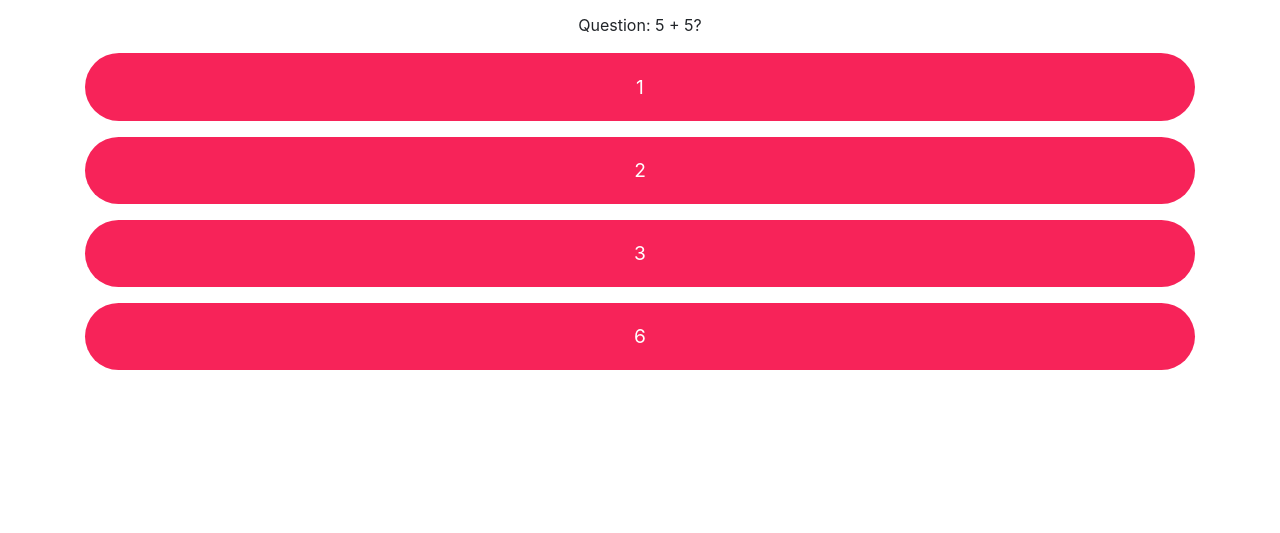
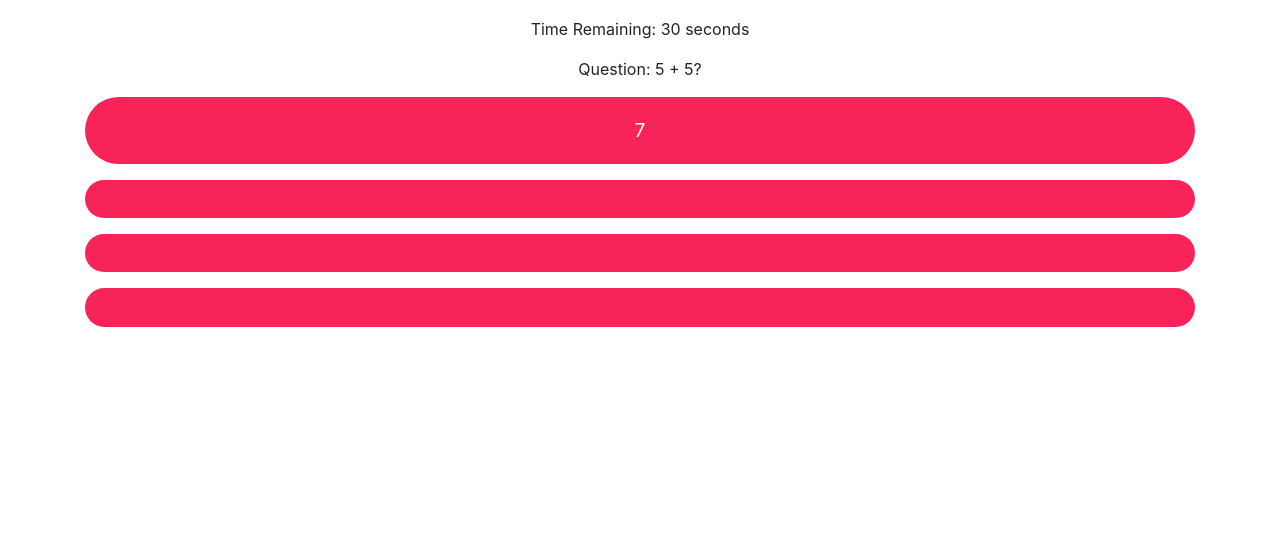
Before and after one commit to Unobtainiumrock/trivia-game, a plain HTML site: page index.html in a window 1280 px wide. Shown: the part 267-800 px from the top of the page. Drawn offline with nearby package versions, Linux system fonts and the light colour scheme.

Commit message:
Start adding randomized data to corresponding answer containers on DOM

```diff
--- a/assets/javascript/game.js
+++ b/assets/javascript/game.js
@@ -17,12 +17,14 @@
     e.target.style.setProperty('--x', `${ x }px`);
     e.target.style.setProperty('--y', `${ y }px`);
     // console.log(x,y);
-    console.log(e.target.style.cssText);
+    // console.log(e.target.style.cssText);
   })
 
 
 
   startGame();
+
+
 
   /**
    * Starts the game by generating random questions, starting the timer,
@@ -31,6 +33,13 @@
   function startGame() {
     createQuestions(5);
     console.log(questions);
+    let firstAnswer = $('.answer')[0];
+
+    // console.log($(element).attr('q'));
+    $(firstAnswer).text(questions[0].answers[0]);
+    $(firstAnswer).text(questions[0].answers[1]);
+    $(firstAnswer).text(questions[0].answers[2]);
+    $(firstAnswer).text(questions[0].answers[3]);
   }
 
   /**
@@ -47,7 +56,7 @@
       qA.question = `${randomizer(1,30)} + ${randomizer(1,30)}`;
       // Create answers array
       qA.answers = [];
-      // Add at least one correct answer
+      // Add at least one correct answer, in this case, we eval the randomly generated question
       qA.answers.push(eval(qA.question));
 
       // Add 3 dummy answers
--- a/index.html
+++ b/index.html
@@ -26,11 +26,11 @@
     </div>
     <div class="row">
       <div class="col-md-12 text-center">
-        <p>Question: <span id="question">5 + 5?</span></p>
-        <p class="answer-hover"><span>1</span></p>
-        <p class="answer-hover"><span>2</span></p>
-        <p class="answer-hover"><span>3</span></p>
-        <p class="answer-hover"><span>6</span></p>
+        <p>Question: <span id="question">5 + 5</span>?</p>
+        <p class="answer-hover"><span class="answer"></span></p>
+        <p class="answer-hover"><span class="answer"></span></p>
+        <p class="answer-hover"><span class="answer"></span></p>
+        <p class="answer-hover"><span class="answer"></span></p>
       </div>
     </div>
   </div>
```
